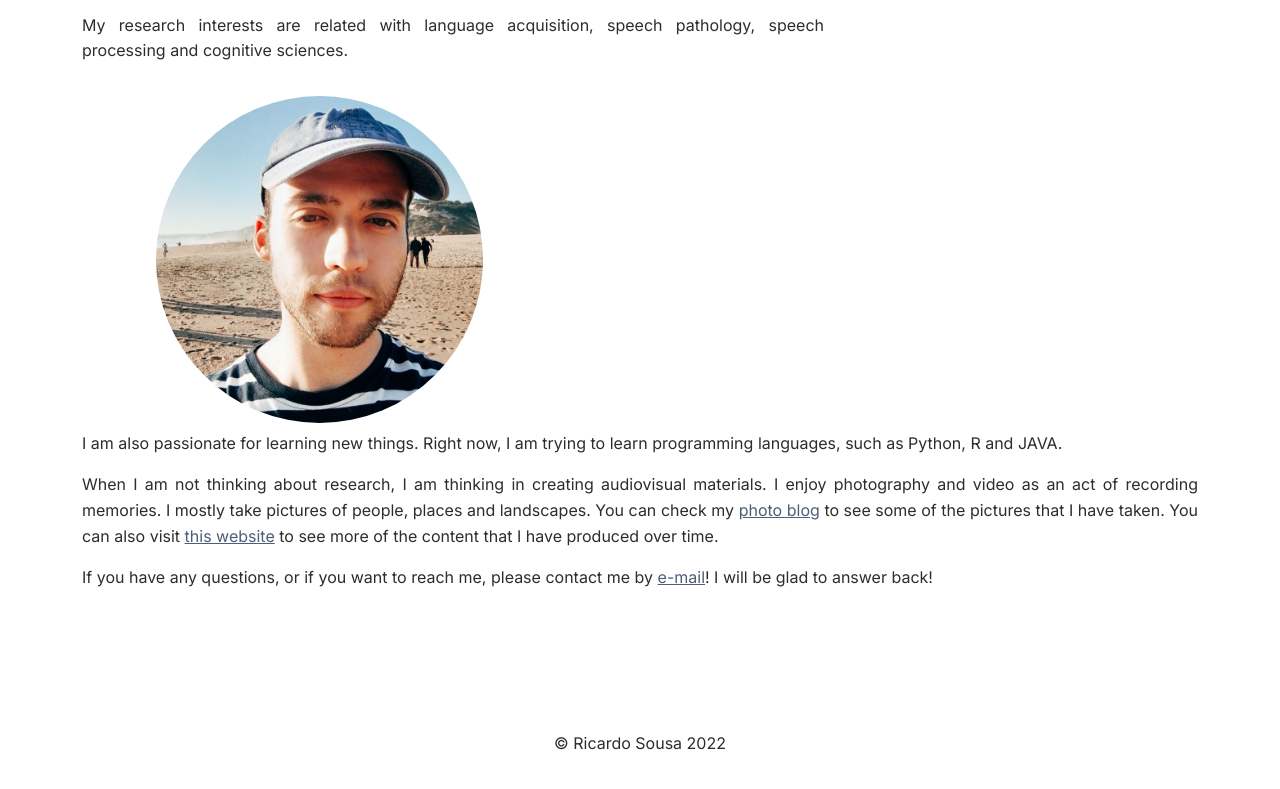
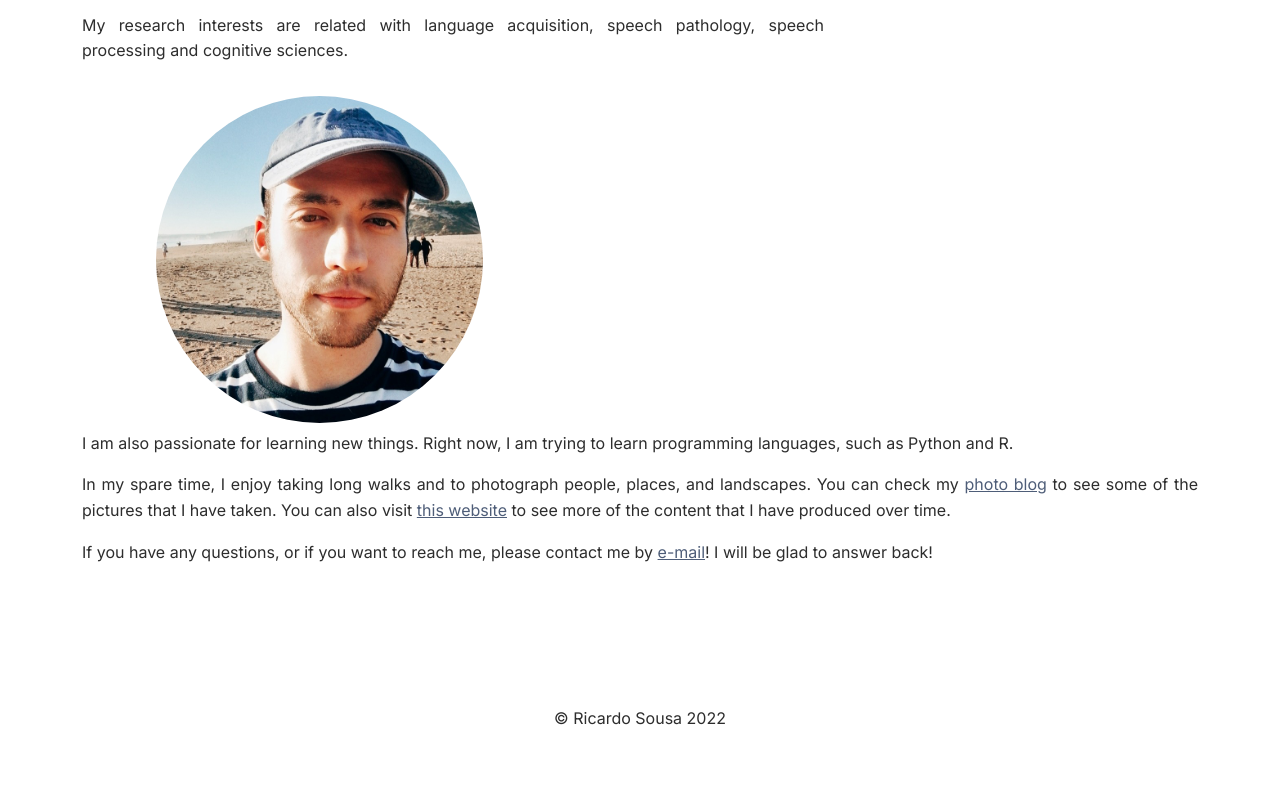
Before and after one commit to ricmigs/ricmigs.github.io, a plain HTML site: page about.html in a window 1280 px wide. Shown: the part 501-1290 px from the top of the page. Drawn offline with Linux system fonts and the light colour scheme.

Commit message:
Add files via upload

```diff
--- a/about.html
+++ b/about.html
@@ -65,8 +65,8 @@
         <div class="container">
             <div class="row">
                 <div class="col-md-12" style="height: 122.375px;width: 1260px;">
-                    <p>I am also passionate for learning new things. Right now, I am trying to learn programming languages, such as Python, R and JAVA. </p>
-                    <p>When I am not thinking about research, I am thinking in creating audiovisual materials. I enjoy photography and video as an act of recording memories. I mostly take pictures of people, places and landscapes. You can check my <a href="photo_blog.html">photo blog</a> to see some of the pictures that I have taken. You can also visit <a href="https://pudesse-eu.tumblr.com" target="_blank">this website</a> to see more of the content that I have produced over time.</p>
+                    <p>I am also passionate for learning new things. Right now, I am trying to learn programming languages, such as Python and R. </p>
+                    <p>In my spare time,  I enjoy taking long walks and to photograph  people, places, and landscapes. You can check my <a href="photo_blog.html">photo blog</a> to see some of the pictures that I have taken. You can also visit <a href="https://pudesse-eu.tumblr.com" target="_blank">this website</a> to see more of the content that I have produced over time.</p>
                     <p>If you have any questions, or if you want to reach me, please contact me by <a href="mailto:r.miguel@campus.ul.pt">e-mail</a>! I will be glad to answer back! <br>
                     </p>
                     <p style="text-align: justify;">&nbsp;</p>
```
